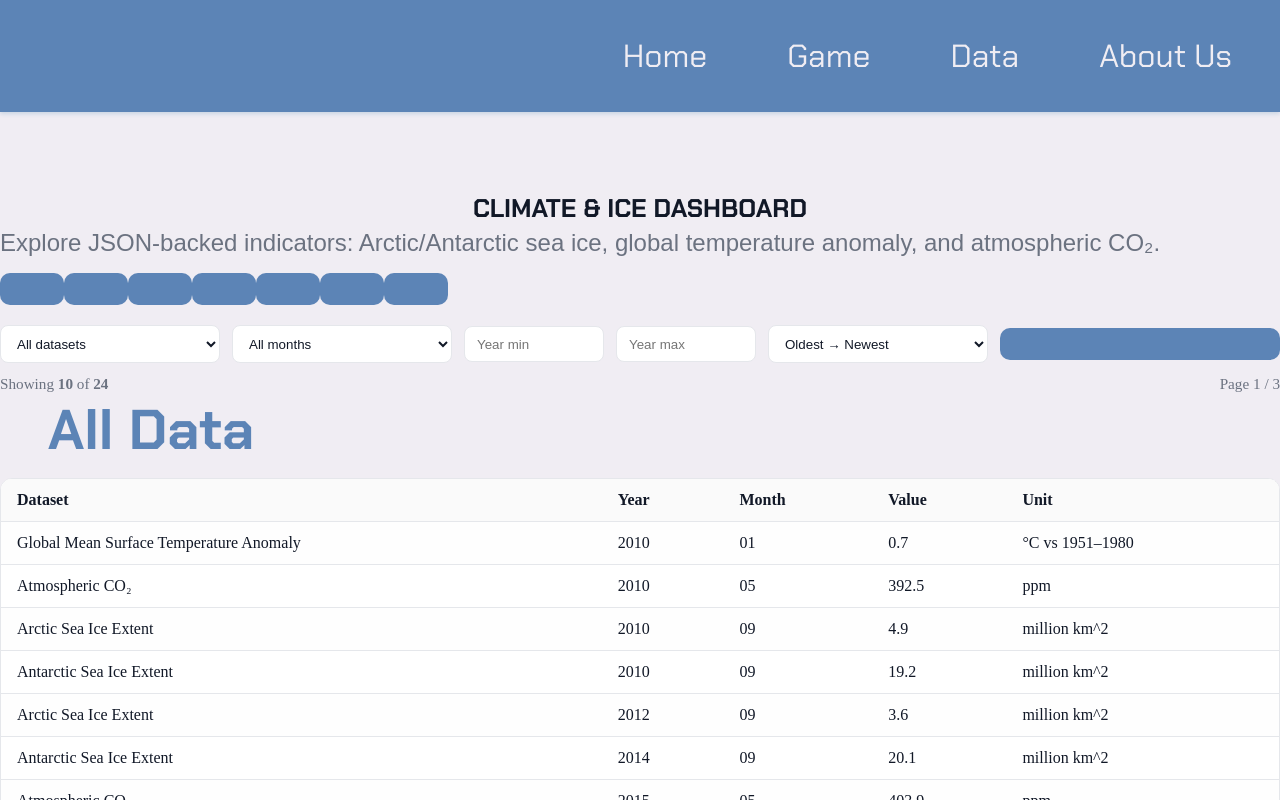
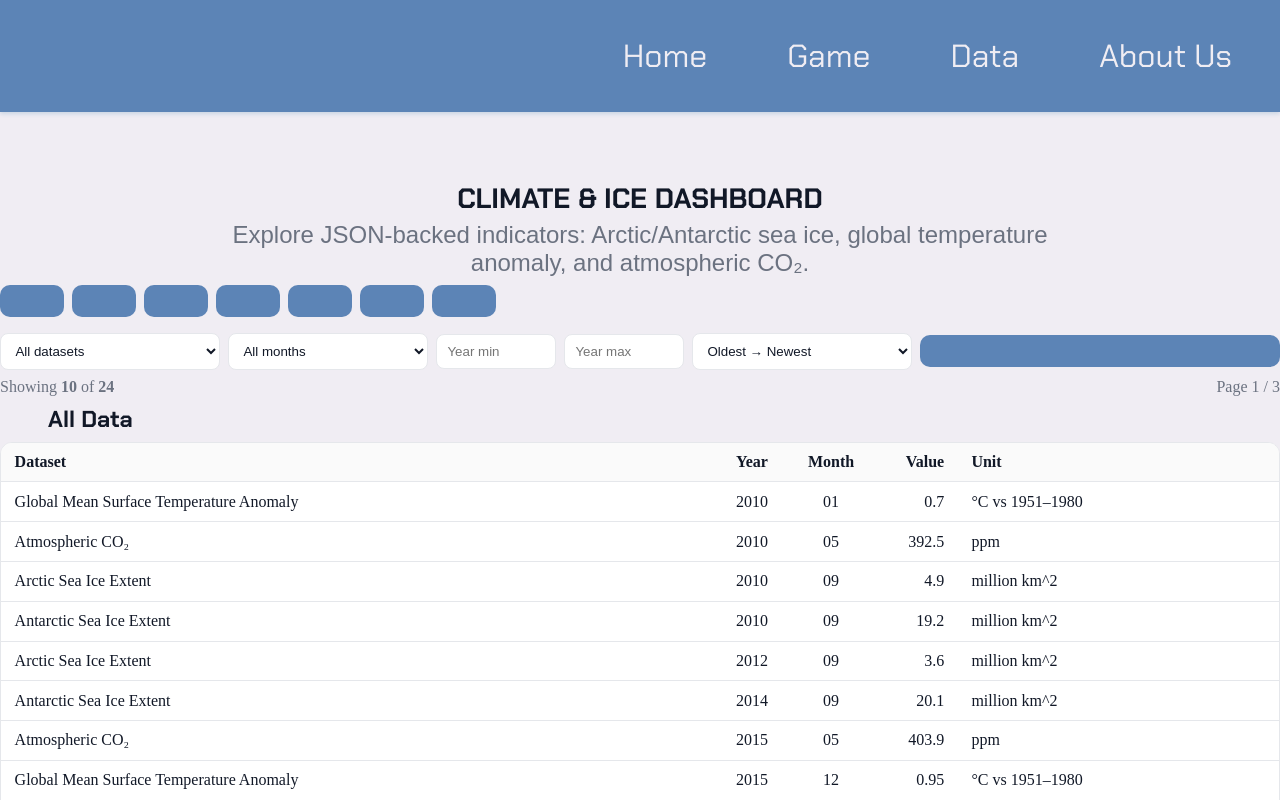
Before and after one commit to E11aW/css481-final-project, a React (Create React App) app: page /data in a window 1280 px wide. Shown: the top 800 px of the page. Built offline with nearby package versions, Linux system fonts and the light colour scheme.

Commit message:
Adding new components

```diff
--- /dev/null
+++ b/src/components/ActionBar/ActionBar.js
@@ -0,0 +1,11 @@
+// src/components/ActionBar/ActionBar.js
+import "./ActionBar.scss";
+
+export default function ActionBar({ children }) {
+  return <div className="actionBar">{children}</div>;
+}
+
+// Optional: item wrapper to force each button to size to its content
+export function Item({ children }) {
+  return <span className="actionBar__item">{children}</span>;
+}
--- /dev/null
+++ b/src/components/ActionBar/ActionBar.scss
@@ -0,0 +1,45 @@
+/* src/components/ActionBar/ActionBar.scss */
+@use "../../_variables" as *;
+
+/* fallbacks in case tokens aren't defined */
+$text: #111827 !default;
+$border: #E5E7EB !default;
+$surface: #ffffff !default;
+
+.actionBar {
+  display: flex;
+  flex-wrap: wrap;
+  align-items: center;
+  gap: 0.5rem;
+  margin: 0.5rem 0 1rem;
+  max-width: 100%;
+}
+
+/* Each child (button) should size to its content and never stretch */
+.actionBar__item {
+  display: inline-flex;       /* keep to content */
+  flex: 0 0 auto;
+}
+
+/* Strong but scoped overrides so your Button cannot become full-width here */
+.actionBar :where(button, a, [role="button"]) {
+  width: auto !important;
+  display: inline-flex;
+}
+
+/* If your Button renders a block wrapper, keep it content-sized here */
+.actionBar > * {
+  flex: 0 0 auto;
+  max-width: none;
+}
+
+/* Small screens: prefer horizontal scroll over multi-line wrapping */
+@media (max-width: 640px) {
+  .actionBar {
+    flex-wrap: nowrap;
+    overflow-x: auto;
+    padding-bottom: 0.25rem;
+    border-bottom: 1px dashed rgba(0,0,0,0.06);
+  }
+  .actionBar__item { flex: 0 0 auto; }
+}
--- a/src/components/Table/Table.scss
+++ b/src/components/Table/Table.scss
@@ -6,17 +6,47 @@ $border: #E5E7EB !default;
 $surface: #FFFFFF !default;
 $surface-elevated: #FAFAFA !default;
 
+.data__tableWrapper {
+  overflow: auto;
+  border: 1px solid $border;
+  border-radius: .75rem;
+  background: $surface;
+}
+
 .data__table {
-  tbody tr:nth-child(odd) {
-    background: mix($surface, $surface-elevated, 80%);
+  width: 100%;
+  border-collapse: collapse;
+  table-layout: auto; /* let columns size naturally */
+
+  th, td {
+    padding: 0.65rem 0.85rem;
+    border-bottom: 1px solid $border;
+    white-space: nowrap;
+    text-align: left;
+    color: $text;
+    vertical-align: middle;
   }
 
-  th, td {
-    white-space: nowrap;
-    color: $text;
+  thead th {
+    position: sticky;
+    top: 0;
+    background: $surface-elevated;
+    z-index: 1;
+  }
 
-    @media (max-width: 720px) {
-      white-space: normal;
-    }
+  /* Keep numeric columns tidy and spaced */
+  th:nth-child(2), td:nth-child(2) { /* Year */
+    width: 72px;
+    font-variant-numeric: tabular-nums;
+  }
+  th:nth-child(3), td:nth-child(3) { /* Month */
+    width: 60px;
+    text-align: center;
+    font-variant-numeric: tabular-nums;
+  }
+  th:nth-child(4), td:nth-child(4) { /* Value */
+    width: 90px;
+    text-align: right;
+    font-variant-numeric: tabular-nums;
   }
 }
--- a/src/pages/data/data.js
+++ b/src/pages/data/data.js
@@ -2,15 +2,13 @@
 import { useEffect, useMemo, useState } from "react";
 import "./data.scss";
 
-// Your project uses **named** exports for these:
+import { MaxWidth } from "../../components/MaxWidth/MaxWidth";
 import { Button } from "../../components/Button/Button";
+import ActionBar, { Item as ActionItem } from "../../components/ActionBar/ActionBar";
 
-// These two should be default-exports in your codebase.
-// If you put them somewhere else, adjust the import paths.
 import Filters from "../../components/Filters/Filters";
 import Table from "../../components/Table/Table";
 
-// You placed the JSON + helpers under src/back-end/
 import {
   listDatasets,
   searchMeasurements,
@@ -36,7 +34,6 @@ export default function DataPage() {
   const [loading, setLoading] = useState(true);
   const [err, setErr] = useState("");
 
-  // dashboard views
   const [view, setView] = useState("all");
   const [latestRows, setLatestRows] = useState([]);
   const [byDataset, setByDataset] = useState([]);
@@ -46,9 +43,8 @@ export default function DataPage() {
 
   const { datasetId, month, yearMin, yearMax, sort, page, pageSize } = state;
 
-  // load dropdown + precomputed views once
   useEffect(() => {
-    const dsLoad = async () => {
+    (async () => {
       const ds = await listDatasets();
       setDatasets(ds);
 
@@ -63,11 +59,9 @@ export default function DataPage() {
       setExtremeRows(extremes());
       setTrendRows(trends());
       setStats(summaryStats());
-    };
-    dsLoad();
+    })();
   }, []);
 
-  // table data reacts to filters
   useEffect(() => {
     let alive = true;
     setLoading(true);
@@ -92,9 +86,7 @@ export default function DataPage() {
         if (alive) setLoading(false);
       }
     })();
-    return () => {
-      alive = false;
-    };
+    return () => { alive = false; };
   }, [datasetId, month, yearMin, yearMax, sort, page, pageSize]);
 
   const reset = () =>
@@ -113,21 +105,18 @@ export default function DataPage() {
   const prevPage = () =>
     setState((s) => ({ ...s, page: Math.max(1, s.page - 1) }));
 
-  const title = useMemo(() => "Climate & Ice Dashboard", []);
+  const title = useMemo(() => "CLIMATE & ICE DASHBOARD", []);
 
-  // dynamic value→color (for dashboard cards/chips)
   const valueColor = (datasetName, value) => {
     if (datasetName.includes("CO₂")) return value >= 420 ? "#b91c1c" : "#14532d";
-    if (datasetName.includes("Temperature"))
-      return value >= 1.0 ? "#b91c1c" : "#ca8a04";
-    if (datasetName.includes("Arctic Sea Ice"))
-      return value <= 4.0 ? "#b91c1c" : "#1d4ed8";
-    if (datasetName.includes("Antarctic Sea Ice"))
-      return value <= 18.0 ? "#b91c1c" : "#1d4ed8";
+    if (datasetName.includes("Temperature")) return value >= 1.0 ? "#b91c1c" : "#ca8a04";
+    if (datasetName.includes("Arctic Sea Ice")) return value <= 4.0 ? "#b91c1c" : "#1d4ed8";
+    if (datasetName.includes("Antarctic Sea Ice")) return value <= 18.0 ? "#b91c1c" : "#1d4ed8";
     return "#374151";
   };
 
   return (
+    <MaxWidth>
       <section className="data" id="dashboard">
         <header className="data__header">
           <h1>{title}</h1>
@@ -136,20 +125,17 @@ export default function DataPage() {
           </p>
         </header>
 
-      {/* action buttons */}
-      <div className="data__actions" role="group" aria-label="Dashboard actions">
-        <Button onClick={() => setView("all")}>Show All (table)</Button>
-        <Button onClick={() => setView("latest")}>Latest Year</Button>
-        <Button onClick={() => setView("byDataset")}>By Dataset</Button>
-        <Button onClick={() => setView("extremes")}>Extremes</Button>
-        <Button onClick={() => setView("trends")}>Trends</Button>
-        <Button onClick={() => setView("summary")}>Summary</Button>
-        <Button onClick={reset} variant="secondary">
-          Reset Filters
-        </Button>
-      </div>
+        {/* buttons laid out by ActionBar (no change to Button component) */}
+        <ActionBar>
+            <ActionItem><Button onClick={() => setView("all")}>Show All (table)</Button></ActionItem>
+            <ActionItem><Button onClick={() => setView("latest")}>Latest Year</Button></ActionItem>
+            <ActionItem><Button onClick={() => setView("byDataset")}>By Dataset</Button></ActionItem>
+            <ActionItem><Button onClick={() => setView("extremes")}>Extremes</Button></ActionItem>
+            <ActionItem><Button onClick={() => setView("trends")}>Trends</Button></ActionItem>
+            <ActionItem><Button onClick={() => setView("summary")}>Summary</Button></ActionItem>
+            <ActionItem><Button onClick={reset} variant="secondary">Reset Filters</Button></ActionItem>
+        </ActionBar>
 
-      {/* filters for the table view */}
         <Filters datasets={datasets} state={state} setState={setState} onReset={reset} />
 
         <div className="data__meta">
@@ -157,13 +143,8 @@ export default function DataPage() {
             <span>Loading…</span>
           ) : (
             <>
-            <span>
-              Showing <strong>{data.rows.length}</strong> of{" "}
-              <strong>{data.total}</strong>
-            </span>
-            <span>
-              Page {state.page} / {data.pages}
-            </span>
+              <span>Showing <strong>{data.rows.length}</strong> of <strong>{data.total}</strong></span>
+              <span>Page {state.page} / {data.pages}</span>
             </>
           )}
         </div>
@@ -174,15 +155,8 @@ export default function DataPage() {
               <h2>All Data</h2>
               {err ? <p style={{ color: "crimson" }}>{err}</p> : <Table rows={data.rows} />}
               <div className="data__pagination">
-              <Button onClick={prevPage} disabled={state.page === 1 || loading}>
-                ‹ Prev
-              </Button>
-              <Button
-                onClick={nextPage}
-                disabled={state.page === data.pages || loading}
-              >
-                Next ›
-              </Button>
+                <Button onClick={prevPage} disabled={state.page === 1 || loading}>‹ Prev</Button>
+                <Button onClick={nextPage} disabled={state.page === data.pages || loading}>Next ›</Button>
               </div>
             </section>
           )}
@@ -192,17 +166,10 @@ export default function DataPage() {
               <h2>Latest Year Snapshot</h2>
               <div className="cards">
                 {latestRows.map((r) => (
-                <div
-                  key={`${r.dataset_id}-${r.year}-${r.month}`}
-                  className="card"
-                  style={{ borderColor: valueColor(r.dataset, r.value) }}
-                >
+                  <div key={`${r.dataset_id}-${r.year}-${r.month}`} className="card"
+                       style={{ borderColor: valueColor(r.dataset, r.value) }}>
                     <h3>{r.dataset}</h3>
-                  <p>
-                    <strong>
-                      {r.year}-{String(r.month).padStart(2, "0")}
-                    </strong>
-                  </p>
+                    <p><strong>{r.year}-{String(r.month).padStart(2, "0")}</strong></p>
                     <p style={{ color: valueColor(r.dataset, r.value) }}>
                       {r.value} {r.unit}
                     </p>
@@ -218,24 +185,17 @@ export default function DataPage() {
               <div className="groups">
                 {byDataset.map((g) => (
                   <div key={g.dataset_id} className="group">
-                  <h3>
-                    {g.dataset} <small>({g.unit})</small>
-                  </h3>
+                    <h3>{g.dataset} <small>({g.unit})</small></h3>
                     <div className="chips">
-                    {g.values
-                      .slice()
-                      .sort((a, b) => a.year - b.year || a.month - b.month)
-                      .map((v) => (
-                        <span
-                          key={`${g.dataset_id}-${v.year}-${v.month}`}
+                      {g.values.slice().sort((a,b)=>a.year-b.year||a.month-b.month).map((v) => (
+                        <span key={`${g.dataset_id}-${v.year}-${v.month}`}
                               className="chip"
                               style={{
                                 background: "#f3f4f6",
                                 color: valueColor(g.dataset, v.value),
                                 borderColor: valueColor(g.dataset, v.value),
-                          }}
-                        >
-                          {v.year}-{String(v.month).padStart(2, "0")}: {v.value}
+                              }}>
+                          {v.year}-{String(v.month).padStart(2,"0")}: {v.value}
                         </span>
                       ))}
                     </div>
@@ -258,18 +218,14 @@ export default function DataPage() {
                         <p style={{ color: valueColor(x.dataset, x.min.value) }}>
                           {x.min.value} {x.unit}
                         </p>
-                      <small>
-                        {x.min.year}-{String(x.min.month).padStart(2, "0")}
-                      </small>
+                        <small>{x.min.year}-{String(x.min.month).padStart(2,"0")}</small>
                       </div>
                       <div>
                         <p className="label">Max</p>
                         <p style={{ color: valueColor(x.dataset, x.max.value) }}>
                           {x.max.value} {x.unit}
                         </p>
-                      <small>
-                        {x.max.year}-{String(x.max.month).padStart(2, "0")}
-                      </small>
+                        <small>{x.max.year}-{String(x.max.month).padStart(2,"0")}</small>
                       </div>
                     </div>
                   </div>
@@ -286,14 +242,9 @@ export default function DataPage() {
                   <li key={t.dataset}>
                     <strong>{t.dataset}:</strong>{" "}
                     {t.first.year}→{t.last.year} Δ{" "}
-                  <span
-                    style={{
-                      color: valueColor(
-                        t.dataset,
-                        t.delta >= 0 ? t.last.value : t.first.value
-                      ),
-                    }}
-                  >
+                    <span style={{
+                      color: valueColor(t.dataset, t.delta >= 0 ? t.last.value : t.first.value),
+                    }}>
                       {t.delta.toFixed(2)} {t.unit}
                     </span>
                   </li>
@@ -305,19 +256,13 @@ export default function DataPage() {
           {view === "summary" && stats && (
             <section id="section-summary">
               <h2>Summary</h2>
-            <p>
-              Total measurements: <strong>{stats.count}</strong>
-            </p>
-            <p>
-              Average value (all rows): <strong>{stats.avg}</strong>
-            </p>
-            <p>
-              Coverage: <strong>{stats.minYear}</strong> to{" "}
-              <strong>{stats.maxYear}</strong>
-            </p>
+              <p>Total measurements: <strong>{stats.count}</strong></p>
+              <p>Average value (all rows): <strong>{stats.avg}</strong></p>
+              <p>Coverage: <strong>{stats.minYear}</strong> to <strong>{stats.maxYear}</strong></p>
             </section>
           )}
         </div>
       </section>
+    </MaxWidth>
   );
 }
--- a/src/pages/data/data.scss
+++ b/src/pages/data/data.scss
@@ -1,47 +1,40 @@
-// src/pages/data/data.scss
 @use "../../_variables" as *;
 
-// ---- Fallbacks so this file compiles even if those tokens aren't defined in _variables.scss ----
-// (Sass !default lets your real tokens win if they exist.)
-$text: #111827 !default;             // near-black
-$text-muted: #6B7280 !default;       // gray-500
-$border: #E5E7EB !default;           // gray-200
+$text: #111827 !default;
+$text-muted: #6B7280 !default;
+$border: #E5E7EB !default;
 $surface: #FFFFFF !default;
 $surface-elevated: #FAFAFA !default;
 
 .data {
-  padding: 2rem 0;
+  padding: 1.25rem 0 2.5rem;
 
   &__header {
-    margin-bottom: 1rem;
+    margin: 0 auto 0.5rem;
+    text-align: center;
 
-    h1 {
-      margin: 0 0 0.25rem;
-      font-size: clamp(1.5rem, 2vw, 2rem);
-      color: $text;
-    }
-
-    .data__sub {
-      margin: 0;
-      color: $text-muted;
-    }
+    h1 { margin: 0 0 .25rem; font-size: clamp(1.25rem, 2.2vw, 1.75rem); color: $text; }
+    .data__sub { margin: 0 auto; max-width: 68ch; color: $text-muted; }
   }
 
+  /* Filters row: keep things compact and aligned */
   &__controls {
     display: grid;
     grid-template-columns:
-      repeat(2, minmax(150px, 220px))
-      repeat(2, 140px)
+      minmax(180px, 220px)
+      minmax(160px, 200px)
+      120px
+      120px
       minmax(180px, 220px)
       auto;
-    gap: 0.75rem;
+    gap: 0.5rem;
     align-items: center;
-    margin-top: 1rem;
+    margin: 0.5rem 0 0.5rem;
 
     .data__search,
     .data__select {
       width: 100%;
-      padding: 0.6rem 0.75rem;
+      padding: 0.55rem 0.65rem;
       border: 1px solid $border;
       border-radius: 0.5rem;
       background: $surface;
@@ -50,47 +43,42 @@ $surface-elevated: #FAFAFA !default;
   }
 
   &__meta {
+    margin-top: 0.25rem;
+    color: $text-muted;
     display: flex;
     justify-content: space-between;
-    margin-top: 0.75rem;
-    color: $text-muted;
-    font-size: 0.95rem;
   }
 
-  &__tableWrapper {
-    overflow: auto;
-    margin-top: 0.75rem;
-    border: 1px solid $border;
-    border-radius: 0.75rem;
+  &__sections {
+    margin-top: 0.5rem;
+    h2 { margin: 0.5rem 0; font-size: clamp(1.1rem, 1.8vw, 1.5rem); color: $text; }
+  }
+
+  /* Cards / chips */
+  .cards {
+    display: grid;
+    grid-template-columns: repeat(auto-fill, minmax(220px, 1fr));
+    gap: .75rem;
+  }
+  .card {
+    border: 2px solid $border;
+    border-radius: .75rem;
+    padding: .75rem 1rem;
     background: $surface;
   }
+  .groups .group { margin-bottom: 1rem; }
+  .chips { display: flex; flex-wrap: wrap; gap: .4rem; }
+  .chip { border: 1px solid currentColor; border-radius: 999px; padding: .25rem .6rem; background: #f9fafb; }
 
-  &__table {
-    width: 100%;
-    border-collapse: collapse;
-    background: $surface;
+  .row { display: flex; gap: 2rem; }
+  .label { color: $text-muted; margin: 0 0 .25rem; }
 
-    th,
-    td {
-      padding: 0.75rem 1rem;
-      border-bottom: 1px solid $border;
-      white-space: nowrap;
-      text-align: left;
-      color: $text;
-    }
-
-    thead th {
-      position: sticky;
-      top: 0;
-      background: $surface-elevated;
-      z-index: 1;
-    }
-  }
+  .trendlist { line-height: 1.8; }
 
   &__pagination {
     display: flex;
     gap: 0.5rem;
     justify-content: flex-end;
-    margin-top: 0.75rem;
+    margin-top: 0.5rem;
   }
 }
```
Lines whose indentation alone changed are shown as unchanged.
